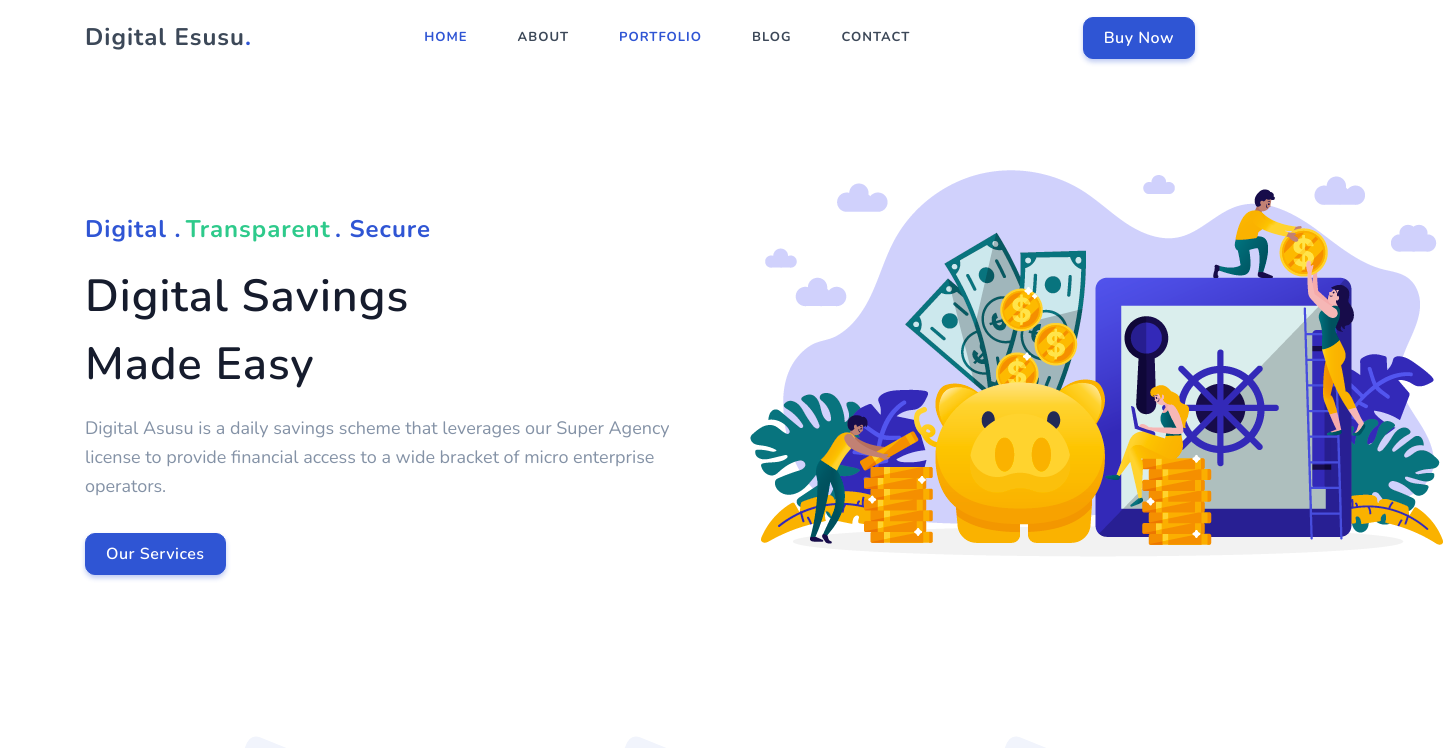
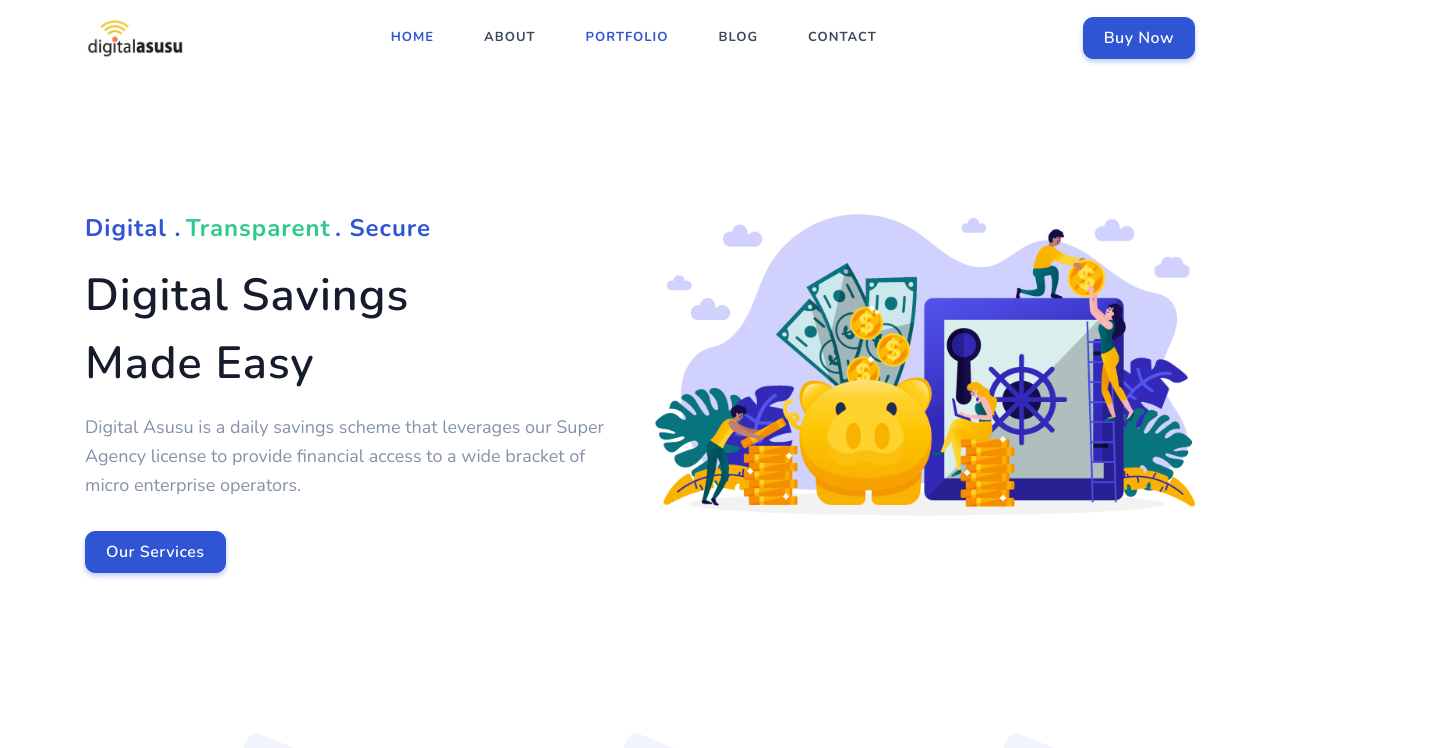
Before and after one commit to harry4ord/Digital-Esusu, a plain HTML site: page index.html in a window 1280 px wide. Shown: the top 748 px of the page, 1443 px wide, since content can reach past the window. Drawn offline with nearby package versions, Linux system fonts and the light colour scheme.

Commit message:
image and icons fixed

```diff
--- /dev/null
+++ b/css/main.css
@@ -0,0 +1,6 @@
+.img-fit{
+    width: 100%
+}
+.nav-logo{
+    width: 100px
+}
--- a/index.html
+++ b/index.html
@@ -12,7 +12,7 @@
         <meta name="keywords" content="bootstrap 4, premium, marketing, multipurpose" />
         <meta content="Shreethemes" name="author" />
         <!-- favicon -->
-        <link rel="shortcut icon" href="images/favicon.ico">
+        <link rel="shortcut icon" href="images/logo/Digital%20Asusu-.jpeg">
         <!-- Bootstrap -->
         <link href="css/bootstrap.min.css" rel="stylesheet" type="text/css" />
         <!-- Icons -->
@@ -24,6 +24,7 @@
         <link rel="stylesheet" href="css/owl.theme.default.min.css"/>
         <!-- Main css -->
         <link href="css/style.css" rel="stylesheet" type="text/css" />
+        <link href="css/main.css" rel="stylesheet" type="text/css" />
 
     </head>
 
@@ -44,7 +45,10 @@
             <div class="container">
                 <!-- Logo container-->
                 <div>
-                    <a class="logo" href="index.html">Digital Esusu<span class="text-primary">.</span></a>
+<!--                    <a class="logo" href="index.html">Digital Esusu<span class="text-primary">.</span></a>-->
+                    <a class="logo" href="index.html">
+                        <img src="images/logo/DigitalAsusu-logo.jpeg" alt="" class="nav-logo">
+                    </a>
                 </div>
                 <div class="buy-button">
                     <a href="https://1.envato.market/4n73n" target="_blank" class="btn btn-primary">Buy Now</a>
@@ -93,7 +97,7 @@
                 <div class="home-desc-center">
                     <div class="container">
                         <div class="row align-items-center">
-                            <div class="col-lg-7 col-md-7">
+                            <div class="col-lg-6 col-md-6">
                                 <div class="title-heading mt-4">
 
 
@@ -114,8 +118,8 @@
                                 </div>
                             </div><!--end col-->
 
-                            <div class="col-lg-5 col-md-5 mt-4 pt-2 mt-sm-0 pt-sm-0">
-                                <img src="./saving.png" alt="">
+                            <div class="col-lg-6 col-md-6 mt-4 pt-2 mt-sm-0 pt-sm-0">
+                                <img src="./saving.png" alt="" class="img-fit">
                             </div><!--end col-->
                         </div><!--end row-->
                     </div><!--end container-->
```
Also changed, not shown: images/logo/Digital Asusu-.jpeg (renamed from Digital Asusu-.jpeg), images/logo/DigitalAsusu-logo.jpeg (renamed from DigitalAsusu-logo.jpeg).
